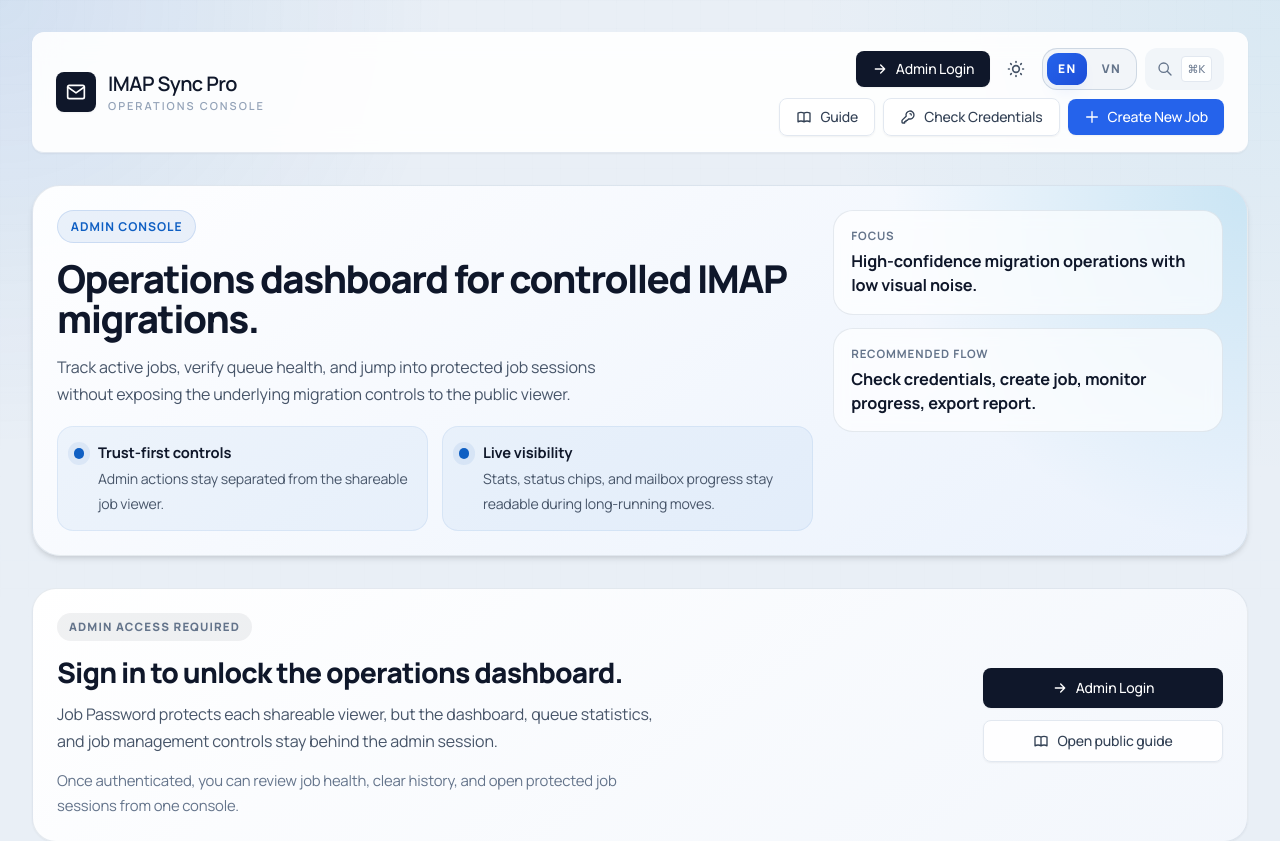
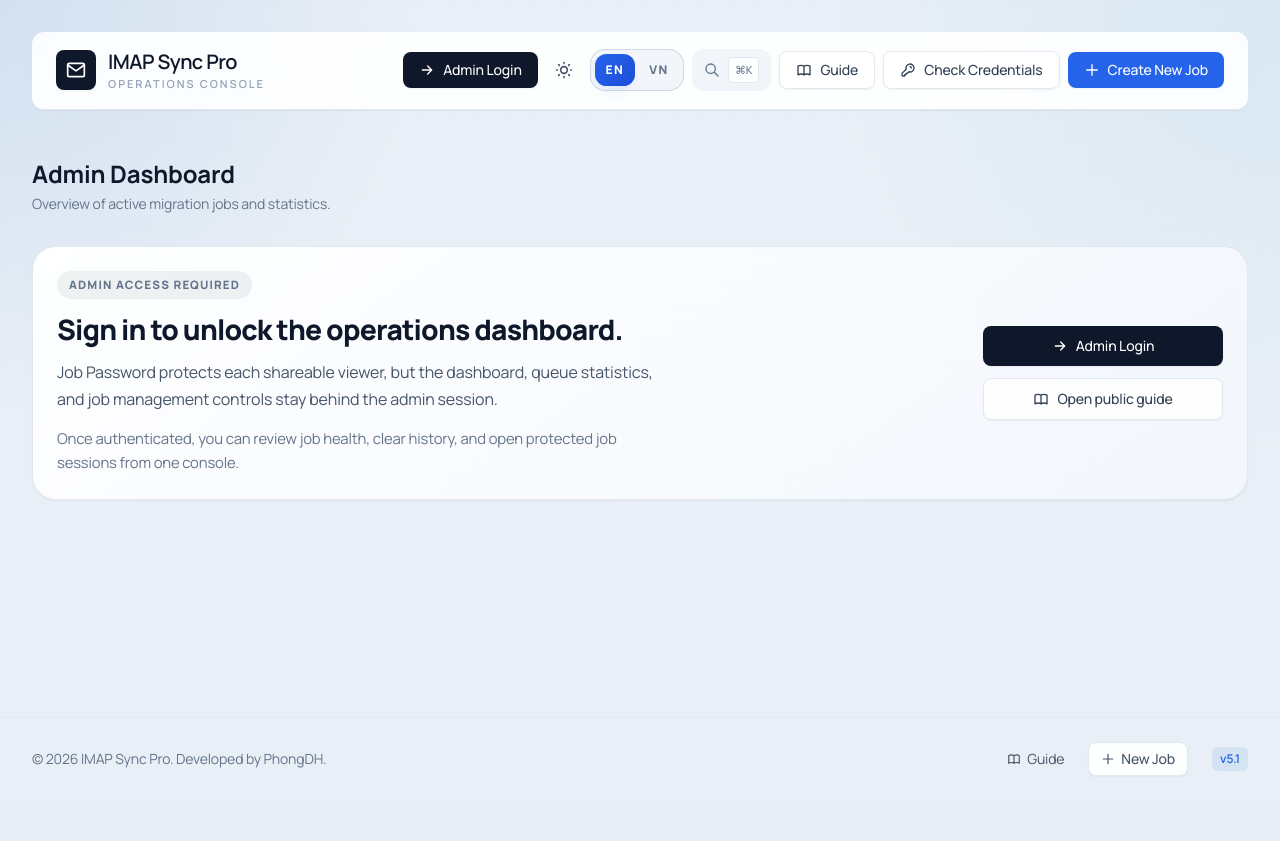
Before and after one commit to phongdh262/web_imapsyncmail, a FastAPI app: page /admin/ in a window 1280 px wide. Shown: the top 841 px of the page. After the commit the page ends 775 px from the top, so only its background shows below. Run offline with FastAPI, Linux system fonts and the light colour scheme; some libraries are stand-ins or nearby versions.

Commit message:
Optimize UI layout: remove redundant hero sections on pages

```diff
--- a/css/style.css
+++ b/css/style.css
@@ -2435,6 +2435,15 @@ button:disabled {
     box-shadow: 0 12px 28px -22px rgba(15, 23, 42, 0.45);
 }
 
+.header-controls {
+    scrollbar-width: none;
+    -ms-overflow-style: none;
+}
+
+.header-controls::-webkit-scrollbar {
+    display: none;
+}
+
 .lang-switcher-btn {
     min-width: 2.5rem;
     padding: 0.45rem 0.65rem;
--- a/templates/components/header.html
+++ b/templates/components/header.html
@@ -12,25 +12,23 @@
                 <span data-i18n="{% if admin_mode %}header.subtitle.admin{% else %}header.subtitle.public{% endif %}" class="text-[11px] uppercase tracking-[0.18em] text-slate-400 dark:text-slate-500 font-semibold">{% if admin_mode %}Operations Console{% else %}Protected Viewer Docs{% endif %}</span>
             </div>
         </a>
-        <div class="w-full lg:w-auto flex flex-col gap-2">
-            <div class="flex flex-wrap lg:justify-end items-center gap-2">
-                <span id="admin-auth-status" class="{% if admin_mode %}hidden{% else %}hidden{% endif %} text-xs font-semibold px-3 py-1.5 rounded-full bg-slate-100 dark:bg-slate-800 text-slate-600 dark:text-slate-300 border border-slate-200 dark:border-slate-700">
+        <div class="w-full lg:w-auto flex items-center gap-2 flex-nowrap overflow-x-auto lg:overflow-visible lg:justify-end header-controls">
+            <span id="admin-auth-status" class="{% if admin_mode %}hidden{% else %}hidden{% endif %} shrink-0 text-xs font-semibold px-3 py-1.5 rounded-full bg-slate-100 dark:bg-slate-800 text-slate-600 dark:text-slate-300 border border-slate-200 dark:border-slate-700">
                 <span data-i18n="header.adminLocked">Admin Locked</span>
             </span>
-                <button type="button" id="admin-login-btn" data-admin-login-trigger onclick="showAdminLoginModal()" class="{% if admin_mode %}inline-flex{% else %}hidden{% endif %} items-center gap-2 px-4 py-2 bg-slate-900 dark:bg-slate-100 text-white dark:text-slate-900 rounded-lg hover:opacity-90 transition-colors shadow-sm text-sm font-medium">
+            <button type="button" id="admin-login-btn" data-admin-login-trigger onclick="showAdminLoginModal()" class="{% if admin_mode %}inline-flex{% else %}hidden{% endif %} shrink-0 items-center gap-2 px-4 py-2 bg-slate-900 dark:bg-slate-100 text-white dark:text-slate-900 rounded-lg hover:opacity-90 transition-colors shadow-sm text-sm font-medium">
                 <svg xmlns="http://www.w3.org/2000/svg" class="h-4 w-4" fill="none" viewBox="0 0 24 24" stroke="currentColor">
                     <path stroke-linecap="round" stroke-linejoin="round" stroke-width="2" d="M5 12h14M13 6l6 6-6 6" />
                 </svg>
                 <span data-i18n="header.adminLogin">Admin Login</span>
             </button>
-                <button id="admin-logout-btn" onclick="logoutAdmin()" class="hidden items-center gap-2 px-4 py-2 bg-white dark:bg-slate-800 border border-slate-200 dark:border-slate-700 text-slate-700 dark:text-slate-300 rounded-lg hover:bg-slate-50 dark:hover:bg-slate-700/50 transition-colors shadow-sm text-sm font-medium">
+            <button id="admin-logout-btn" onclick="logoutAdmin()" class="hidden shrink-0 items-center gap-2 px-4 py-2 bg-white dark:bg-slate-800 border border-slate-200 dark:border-slate-700 text-slate-700 dark:text-slate-300 rounded-lg hover:bg-slate-50 dark:hover:bg-slate-700/50 transition-colors shadow-sm text-sm font-medium">
                 <svg xmlns="http://www.w3.org/2000/svg" class="h-4 w-4" fill="none" viewBox="0 0 24 24" stroke="currentColor">
                     <path stroke-linecap="round" stroke-linejoin="round" stroke-width="2" d="M17 16l4-4m0 0l-4-4m4 4H7m6 4v1m0-10V7m-6 12h8a2 2 0 002-2V7a2 2 0 00-2-2H7a2 2 0 00-2 2v10a2 2 0 002 2z" />
                 </svg>
                 <span data-i18n="header.logout">Logout</span>
             </button>
-                <!-- Dark Mode Toggle -->
-                <button onclick="toggleTheme()" class="p-2 rounded-lg hover:bg-black/5 dark:hover:bg-white/10 transition-colors text-slate-600 dark:text-slate-300" title="Toggle Theme (T)" aria-label="Toggle theme" data-i18n-title="header.themeToggleTitle" data-i18n-aria-label="header.themeToggleAria">
+            <button onclick="toggleTheme()" class="shrink-0 p-2 rounded-lg hover:bg-black/5 dark:hover:bg-white/10 transition-colors text-slate-600 dark:text-slate-300" title="Toggle Theme (T)" aria-label="Toggle theme" data-i18n-title="header.themeToggleTitle" data-i18n-aria-label="header.themeToggleAria">
                 <svg class="sun-icon w-5 h-5" xmlns="http://www.w3.org/2000/svg" fill="none" viewBox="0 0 24 24" stroke="currentColor">
                     <path stroke-linecap="round" stroke-linejoin="round" stroke-width="2" d="M12 3v1m0 16v1m9-9h-1M4 12H3m15.364 6.364l-.707-.707M6.343 6.343l-.707-.707m12.728 0l-.707.707M6.343 17.657l-.707.707M16 12a4 4 0 11-8 0 4 4 0 018 0z" />
                 </svg>
@@ -38,7 +36,7 @@
                     <path stroke-linecap="round" stroke-linejoin="round" stroke-width="2" d="M20.354 15.354A9 9 0 018.646 3.646 9.003 9.003 0 0012 21a9.003 9.003 0 008.354-5.646z" />
                 </svg>
             </button>
-                <div class="lang-switcher" role="group" aria-label="Language switcher" data-i18n-aria-label="header.languageSwitcherAria">
+            <div class="shrink-0 lang-switcher" role="group" aria-label="Language switcher" data-i18n-aria-label="header.languageSwitcherAria">
                 <button type="button" class="lang-switcher-btn" data-lang-option="en">
                     <span data-i18n="common.language.en">EN</span>
                 </button>
@@ -46,36 +44,33 @@
                     <span data-i18n="common.language.vi">VN</span>
                 </button>
             </div>
-                <!-- Command Palette Hint -->
-                <button onclick="openCommandPalette()" class="hidden sm:inline-flex items-center gap-2 px-3 py-2 bg-slate-100 dark:bg-slate-800 text-slate-500 dark:text-slate-400 rounded-xl hover:bg-slate-200 dark:hover:bg-slate-700 transition-all text-sm" title="Open Command Palette" data-i18n-title="header.commandPaletteTitle">
+            <button onclick="openCommandPalette()" class="hidden sm:inline-flex shrink-0 items-center gap-2 px-3 py-2 bg-slate-100 dark:bg-slate-800 text-slate-500 dark:text-slate-400 rounded-xl hover:bg-slate-200 dark:hover:bg-slate-700 transition-all text-sm" title="Open Command Palette" data-i18n-title="header.commandPaletteTitle">
                 <svg xmlns="http://www.w3.org/2000/svg" class="h-4 w-4" fill="none" viewBox="0 0 24 24" stroke="currentColor">
                     <path stroke-linecap="round" stroke-linejoin="round" stroke-width="2" d="M21 21l-6-6m2-5a7 7 0 11-14 0 7 7 0 0114 0z" />
                 </svg>
                 <span class="kbd border-slate-200 dark:border-slate-600 bg-white dark:bg-slate-900">⌘K</span>
             </button>
-            </div>
-            <div class="flex flex-wrap lg:justify-end items-center gap-2">
-                <a href="/guide.html" class="inline-flex items-center gap-2 px-4 py-2 bg-white dark:bg-slate-800 border border-slate-200 dark:border-slate-700 text-slate-700 dark:text-slate-300 rounded-lg hover:bg-slate-50 dark:hover:bg-slate-700/50 transition-colors shadow-sm text-sm font-medium">
+            <a href="/guide.html" class="shrink-0 inline-flex items-center gap-2 px-4 py-2 bg-white dark:bg-slate-800 border border-slate-200 dark:border-slate-700 text-slate-700 dark:text-slate-300 rounded-lg hover:bg-slate-50 dark:hover:bg-slate-700/50 transition-colors shadow-sm text-sm font-medium">
                 <svg xmlns="http://www.w3.org/2000/svg" class="h-4 w-4" fill="none" viewBox="0 0 24 24" stroke="currentColor">
                     <path stroke-linecap="round" stroke-linejoin="round" stroke-width="2" d="M12 6.253v13m0-13C10.832 5.477 9.246 5 7.5 5S4.168 5.477 3 6.253v13C4.168 18.477 5.754 18 7.5 18s3.332.477 4.5 1.253m0-13C13.168 5.477 14.754 5 16.5 5c1.747 0 3.332.477 4.5 1.253v13C19.832 18.477 18.247 18 16.5 18c-1.746 0-3.332.477-4.5 1.253" />
                 </svg>
                 <span data-i18n="header.guide">Guide</span>
             </a>
-                <a href="{% if admin_mode %}/admin/check-credentials.html{% else %}/guide.html#check-credentials{% endif %}" class="inline-flex items-center gap-2 px-4 py-2 bg-white dark:bg-slate-800 border border-slate-200 dark:border-slate-700 text-slate-700 dark:text-slate-300 rounded-lg hover:bg-slate-50 dark:hover:bg-slate-700/50 transition-colors shadow-sm text-sm font-medium">
+            <a href="{% if admin_mode %}/admin/check-credentials.html{% else %}/guide.html#check-credentials{% endif %}" class="shrink-0 inline-flex items-center gap-2 px-4 py-2 bg-white dark:bg-slate-800 border border-slate-200 dark:border-slate-700 text-slate-700 dark:text-slate-300 rounded-lg hover:bg-slate-50 dark:hover:bg-slate-700/50 transition-colors shadow-sm text-sm font-medium">
                 <svg xmlns="http://www.w3.org/2000/svg" class="h-4 w-4" fill="none" viewBox="0 0 24 24" stroke="currentColor">
                     <path stroke-linecap="round" stroke-linejoin="round" stroke-width="2" d="M15 7a2 2 0 012 2m4 0a6 6 0 01-7.743 5.743L11 17H9v2H7v2H4a1 1 0 01-1-1v-2.586a1 1 0 01.293-.707l5.964-5.964A6 6 0 1121 9z" />
                 </svg>
                 <span data-i18n="header.checkCredentials">Check Credentials</span>
             </a>
             {% if admin_mode and request.url.path != '/admin/create-job.html' %}
-                <a href="/admin/create-job.html" class="inline-flex items-center gap-2 px-4 py-2 bg-blue-600 hover:bg-blue-700 text-white rounded-lg shadow-sm transition-colors text-sm font-medium">
+            <a href="/admin/create-job.html" class="shrink-0 inline-flex items-center gap-2 px-4 py-2 bg-blue-600 hover:bg-blue-700 text-white rounded-lg shadow-sm transition-colors text-sm font-medium">
                 <svg xmlns="http://www.w3.org/2000/svg" class="h-4 w-4" fill="none" viewBox="0 0 24 24" stroke="currentColor">
                     <path stroke-linecap="round" stroke-linejoin="round" stroke-width="2" d="M12 4v16m8-8H4" />
                 </svg>
                 <span data-i18n="header.createJob">Create New Job</span>
             </a>
             {% elif admin_mode %}
-                <a href="/admin/" class="inline-flex items-center gap-1.5 px-4 py-2 bg-white dark:bg-slate-800 border border-slate-200 dark:border-slate-700 text-slate-700 dark:text-slate-300 text-sm font-medium rounded-lg hover:bg-slate-50 dark:hover:bg-slate-700/50 transition-colors shadow-sm">
+            <a href="/admin/" class="shrink-0 inline-flex items-center gap-1.5 px-4 py-2 bg-white dark:bg-slate-800 border border-slate-200 dark:border-slate-700 text-slate-700 dark:text-slate-300 text-sm font-medium rounded-lg hover:bg-slate-50 dark:hover:bg-slate-700/50 transition-colors shadow-sm">
                 <svg xmlns="http://www.w3.org/2000/svg" class="h-4 w-4" fill="none" viewBox="0 0 24 24" stroke="currentColor">
                     <path stroke-linecap="round" stroke-linejoin="round" stroke-width="2" d="M10 19l-7-7m0 0l7-7m-7 7h18" />
                 </svg>
@@ -84,5 +79,4 @@
             {% endif %}
         </div>
     </div>
-    </div>
 </nav>
--- a/templates/index.html
+++ b/templates/index.html
@@ -3,42 +3,9 @@
 {% block page_id %}dashboard{% endblock %}
 
 {% block content %}
-<div class="page-shell mb-8">
-    <section class="page-hero">
-        <div class="page-hero-grid">
-            <div>
-                <span data-i18n="dashboard.hero.kicker" class="page-kicker">Admin Console</span>
-                <h1 data-i18n="dashboard.hero.title" class="page-title mt-4">Operations dashboard for controlled IMAP migrations.</h1>
-                <p data-i18n="dashboard.hero.subtitle" class="page-subtitle mt-4">Track active jobs, verify queue health, and jump into protected job sessions without exposing the underlying migration controls to the public viewer.</p>
-                <div class="hero-inline-grid">
-                    <div class="signal-item">
-                        <span class="signal-dot"></span>
-                        <div>
-                            <span data-i18n="dashboard.hero.signalTrustTitle" class="signal-title">Trust-first controls</span>
-                            <span data-i18n="dashboard.hero.signalTrustCopy" class="signal-copy">Admin actions stay separated from the shareable job viewer.</span>
-                        </div>
-                    </div>
-                    <div class="signal-item">
-                        <span class="signal-dot"></span>
-                        <div>
-                            <span data-i18n="dashboard.hero.signalLiveTitle" class="signal-title">Live visibility</span>
-                            <span data-i18n="dashboard.hero.signalLiveCopy" class="signal-copy">Stats, status chips, and mailbox progress stay readable during long-running moves.</span>
-                        </div>
-                    </div>
-                </div>
-            </div>
-            <div class="hero-metrics">
-                <div class="hero-metric-card">
-                    <span data-i18n="dashboard.hero.focusLabel" class="hero-metric-label">Focus</span>
-                    <span data-i18n="dashboard.hero.focusValue" class="hero-metric-value">High-confidence migration operations with low visual noise.</span>
-                </div>
-                <div class="hero-metric-card">
-                    <span data-i18n="dashboard.hero.flowLabel" class="hero-metric-label">Recommended flow</span>
-                    <span data-i18n="dashboard.hero.flowValue" class="hero-metric-value">Check credentials, create job, monitor progress, export report.</span>
-                </div>
-            </div>
-        </div>
-    </section>
+<div class="mb-8 pt-4">
+    <h1 data-i18n="dashboard.title" class="text-2xl font-bold text-slate-900 dark:text-white">Admin Dashboard</h1>
+    <p data-i18n="dashboard.subtitle" class="text-sm text-slate-500 dark:text-slate-400 mt-1">Overview of active migration jobs and statistics.</p>
 </div>
 <section data-admin-gate class="admin-gate hidden">
     <div class="admin-gate-card">
```
Also changed, not shown: templates/check-credentials.html (+4 -19 lines), templates/create-job.html (+4 -19 lines), templates/job-detail.html (+1 -20 lines). Lines whose indentation alone changed are shown as unchanged.
